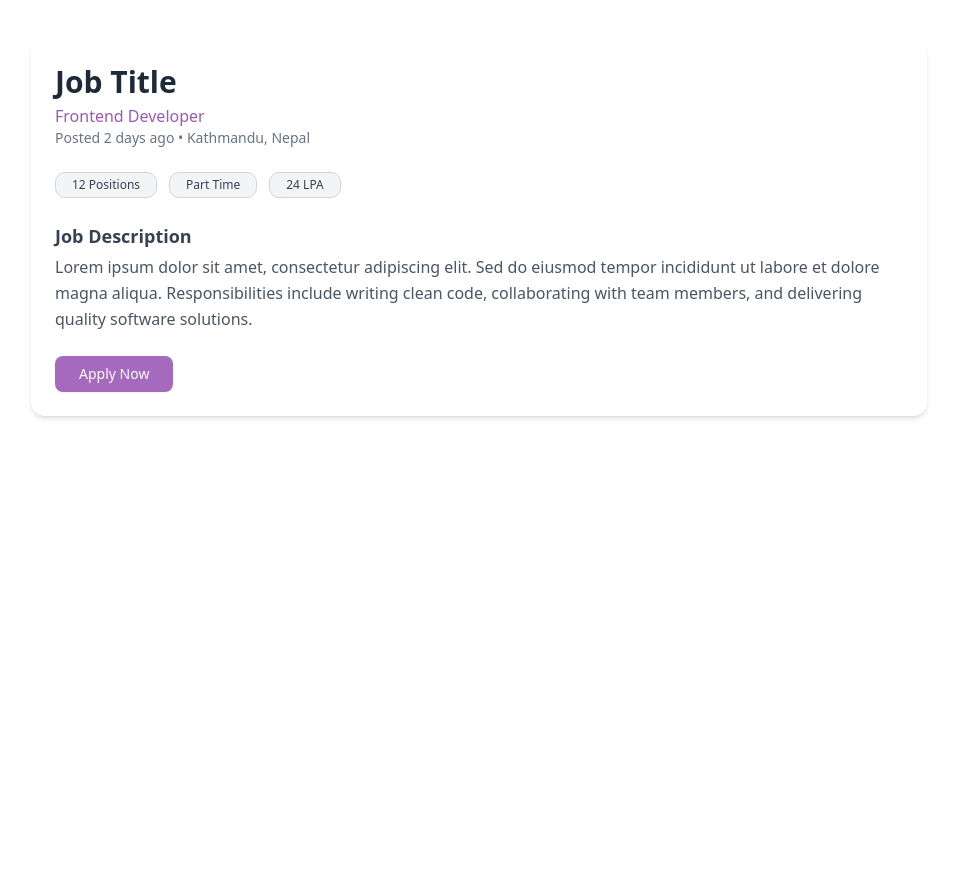
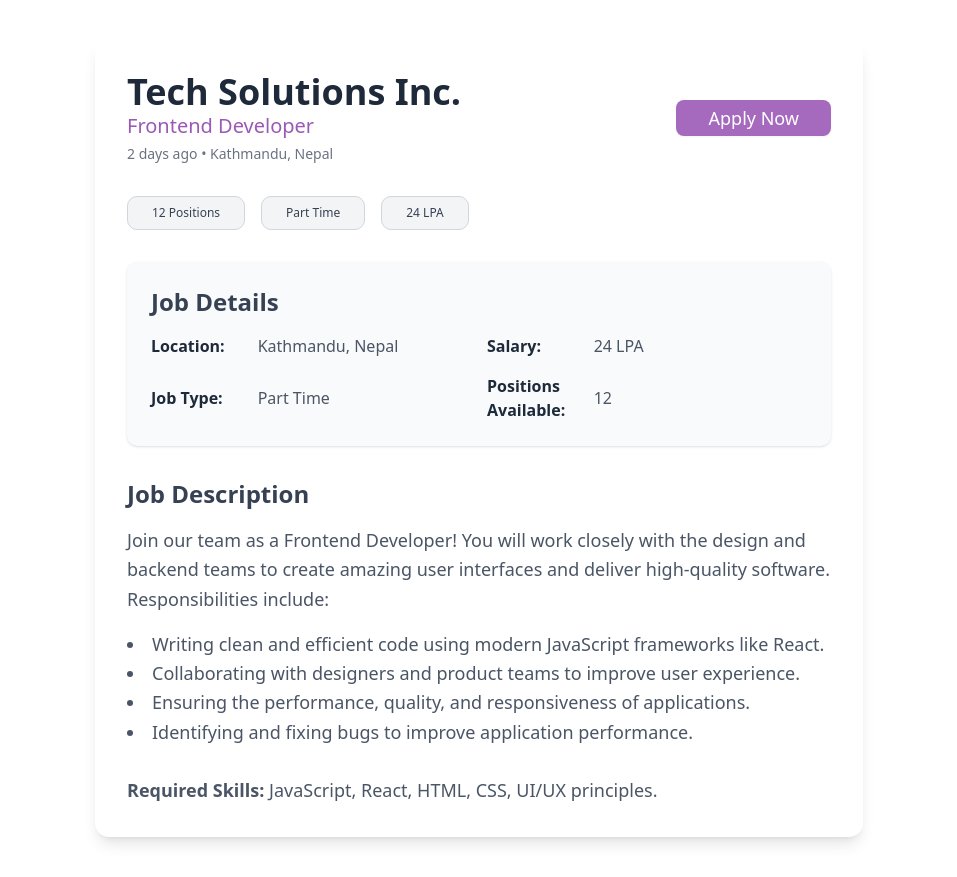
Before and after one commit to Anupama-n/job-portal, a React (Vite) app in the folder frontend/: page /jobs/description/1 in a window 1280 px wide. Shown: the whole page, without its empty margins (161-1118 px from the left). Before the commit the page ends 800 px from the top, so only its background shows below. Built offline with nearby package versions, Linux system fonts and the light colour scheme.

Commit message:
changed jobdescription UI

```diff
--- a/frontend/src/components/Job.jsx
+++ b/frontend/src/components/Job.jsx
@@ -5,13 +5,28 @@ import { Avatar, AvatarImage, AvatarFallback } from './ui/avatar';
 import { Badge } from './ui/badge';
 import { useNavigate } from 'react-router-dom';
 
-const Job = () => {
-  const jobId = "dummyjobid";
+const Job = ({ job }) => {
   const navigate = useNavigate();
+
+  if (!job || !job.createdAt) {
+    return (
+      <div className="bg-white p-5 rounded-lg shadow-md text-red-500">
+        Error: Job data is missing or incomplete.
+      </div>
+    );
+  }
+
+  const postedDate = new Date(job.createdAt).toLocaleDateString('en-US', {
+    year: 'numeric',
+    month: 'long',
+    day: 'numeric',
+  });
+
   return (
+
     <div className="bg-white p-5 rounded-lg shadow-md hover:shadow-lg transition-all space-y-4 w-full">
       <div className="flex justify-between items-center">
-        <p className="text-sm text-gray-500">2 days ago</p>
+        <p className="text-sm text-gray-500">Posted on {postedDate}</p>
         <Button variant="outline" className="rounded-full" size="icon">
           <Bookmark className="w-4 h-4" />
         </Button>
@@ -20,45 +35,41 @@ const Job = () => {
       <div className="flex items-center gap-4">
         <Avatar className="w-16 h-16">
           <AvatarImage
-            src="https://encrypted-tbn0.gstatic.com/images?q=tbn:ANd9GcTfBHyuf_bJCZp8l1H7u1JJDjkaGnv7_N1IAw&s"
+            src={job.company?.logo || "https://encrypted-tbn0.gstatic.com/images?q=tbn:ANd9GcTfBHyuf_bJCZp8l1H7u1JJDjkaGnv7_N1IAw&s"}
             alt="Company Logo"
           />
           <AvatarFallback>CL</AvatarFallback>
         </Avatar>
         <div>
-          <h2 className="text-lg font-semibold text-gray-800">Company Name</h2>
-          <p className="text-sm text-gray-500">Nepal</p>
+          <h2 className="text-lg font-semibold text-gray-800">{job.company?.name || "Company Name"}</h2>
+          <p className="text-sm text-gray-500">{job.location}</p>
         </div>
       </div>
 
       <div>
-        <h3 className="text-xl font-bold text-[#9B59B6] mb-1">Title</h3>
+        <h3 className="text-xl font-bold text-[#9B59B6] mb-1">{job.title}</h3>
         <p className="text-sm text-gray-600">
-          Lorem ipsum dolor sit amet consectetur adipisicing elit. Fugiat ipsam earum facere.
+          {job.description}
         </p>
       </div>
 
       <div className="flex gap-2 flex-wrap sm:flex-nowrap">
         <Badge className="text-gray-700 font-medium py-1 px-4 border border-gray-400 bg-white rounded-lg">
-          12 Positions
+          {job.position} Position{job.position > 1 ? 's' : ''}
         </Badge>
         <Badge className="text-gray-700 font-medium py-1 px-4 border border-gray-400 bg-white rounded-lg">
-          Part Time
+          {job.jobType}
         </Badge>
         <Badge className="text-gray-700 font-medium py-1 px-4 border border-gray-400 bg-white rounded-lg">
-          24LPA
+          {job.salary} LPA
         </Badge>
       </div>
 
       <div className="flex gap-2">
-        <Button variant='outline' onClick={() => navigate(`/jobs/description/${jobId}`)}>Details</Button>
+        <Button variant='outline' onClick={() => navigate(`/jobs/description/${job._id}`)}>Details</Button>
         <Button className="bg-[#A569BD] hover:bg-[#8e44ad] text-white">
-  Save For Later
-</Button>
-
-
-
-
+          Save For Later
+        </Button>
       </div>
     </div>
   );
--- a/frontend/src/components/JobDescription.jsx
+++ b/frontend/src/components/JobDescription.jsx
@@ -5,46 +5,86 @@ import { Button } from './ui/button';
 const JobDescription = () => {
     const isApplied = false;
     const jobRole = "Frontend Developer";
+    const companyName = "Tech Solutions Inc.";
+    const location = "Kathmandu, Nepal";
+    const postedDate = "2 days ago";
+    const positionsAvailable = 12;
+    const jobType = "Part Time";
+    const salary = "24 LPA";
 
     return (
-        <div className="max-w-4xl mx-auto p-6 bg-white rounded-xl shadow-md my-10 space-y-6">
-            <div>
-                <h1 className="text-3xl font-bold text-gray-800 mb-1">Job Title</h1>
-                <p className="text-md text-[#9B59B6] font-medium">{jobRole}</p>
-                <p className="text-sm text-gray-500">Posted 2 days ago • Kathmandu, Nepal</p>
+        <div className="max-w-3xl mx-auto p-8 bg-white rounded-xl shadow-lg my-10 space-y-8">
+
+            <div className="flex flex-col md:flex-row justify-between items-center">
+                <div>
+                    <h1 className="text-4xl font-semibold text-gray-800">{companyName}</h1>
+                    <p className="text-xl text-[#9B59B6] font-medium">{jobRole}</p>
+                    <p className="text-sm text-gray-500 mt-1">{postedDate} • {location}</p>
+                </div>
+                <div className="mt-6 md:mt-0">
+                    <Button
+                        className={`px-8 py-3 text-lg ${
+                            isApplied
+                                ? 'bg-gray-600 text-white cursor-not-allowed'
+                                : 'bg-[#A569BD] hover:bg-[#8e44ad] text-white'
+                        }`}
+                        disabled={isApplied}
+                    >
+                        {isApplied ? 'Already Applied' : 'Apply Now'}
+                    </Button>
+                </div>
             </div>
 
-            <div className="flex flex-wrap gap-3">
-                <Badge className="bg-gray-100 text-gray-700 font-medium py-1 px-4 border border-gray-300 rounded-lg">
-                    12 Positions
+
+            <div className="flex flex-wrap gap-4 mt-6">
+                <Badge className="bg-gray-100 text-gray-700 font-medium py-2 px-6 border border-gray-300 rounded-lg">
+                    {positionsAvailable} Positions
                 </Badge>
-                <Badge className="bg-gray-100 text-gray-700 font-medium py-1 px-4 border border-gray-300 rounded-lg">
-                    Part Time
+                <Badge className="bg-gray-100 text-gray-700 font-medium py-2 px-6 border border-gray-300 rounded-lg">
+                    {jobType}
                 </Badge>
-                <Badge className="bg-gray-100 text-gray-700 font-medium py-1 px-4 border border-gray-300 rounded-lg">
-                    24 LPA
+                <Badge className="bg-gray-100 text-gray-700 font-medium py-2 px-6 border border-gray-300 rounded-lg">
+                    {salary}
                 </Badge>
             </div>
 
-            <div>
-                <h2 className="text-lg font-semibold text-gray-700 mb-1">Job Description</h2>
-                <p className="text-gray-600 leading-relaxed">
-                    Lorem ipsum dolor sit amet, consectetur adipiscing elit. Sed do eiusmod tempor incididunt ut labore et dolore magna aliqua.
-                    Responsibilities include writing clean code, collaborating with team members, and delivering quality software solutions.
-                </p>
+            <div className="mt-8 bg-gray-50 p-6 rounded-lg shadow-sm">
+                <h2 className="text-2xl font-semibold text-gray-700 mb-4">Job Details</h2>
+                <div className="grid grid-cols-1 md:grid-cols-2 gap-4 text-gray-600">
+                    <div className="flex items-center">
+                        <span className="font-semibold text-gray-800 w-1/3">Location:</span>
+                        <span>{location}</span>
+                    </div>
+                    <div className="flex items-center">
+                        <span className="font-semibold text-gray-800 w-1/3">Salary:</span>
+                        <span>{salary}</span>
+                    </div>
+                    <div className="flex items-center">
+                        <span className="font-semibold text-gray-800 w-1/3">Job Type:</span>
+                        <span>{jobType}</span>
+                    </div>
+                    <div className="flex items-center">
+                        <span className="font-semibold text-gray-800 w-1/3">Positions Available:</span>
+                        <span>{positionsAvailable}</span>
+                    </div>
+                </div>
             </div>
 
-            <div>
-                <Button
-                    className={`px-6 py-2 text-sm ${
-                        isApplied
-                            ? 'bg-gray-600 text-white cursor-not-allowed hover:bg-gray-700'
-                            : 'bg-[#A569BD] hover:bg-[#8e44ad] text-white'
-                    }`}
-                    disabled={isApplied}
-                >
-                    {isApplied ? 'Already Applied' : 'Apply Now'}
-                </Button>
+            <div className="mt-8">
+                <h3 className="text-2xl font-semibold text-gray-700 mb-4">Job Description</h3>
+                <p className="text-lg text-gray-600 leading-relaxed">
+                    Join our team as a Frontend Developer! You will work closely with the design and backend teams to create amazing user interfaces
+                    and deliver high-quality software. Responsibilities include:
+                    <br />
+                    <ul className="list-disc list-inside mt-4 text-gray-600">
+                        <li>Writing clean and efficient code using modern JavaScript frameworks like React.</li>
+                        <li>Collaborating with designers and product teams to improve user experience.</li>
+                        <li>Ensuring the performance, quality, and responsiveness of applications.</li>
+                        <li>Identifying and fixing bugs to improve application performance.</li>
+                    </ul>
+                    <br />
+                    <strong>Required Skills:</strong> JavaScript, React, HTML, CSS, UI/UX principles.
+                </p>
             </div>
         </div>
     );
--- a/frontend/src/components/LatestJobCard.jsx
+++ b/frontend/src/components/LatestJobCard.jsx
@@ -1,38 +1,45 @@
 import React from 'react';
 import { Badge } from './ui/badge';
 
-const LatestJobCard = () => {
+
+const LatestJobCard = ({ job }) => {
+  const postedDate = new Date(job.createdAt).toLocaleDateString('en-US', {
+    year: 'numeric',
+    month: 'long',
+    day: 'numeric',
+  });
+
   return (
     <div className="bg-white p-6 rounded-lg shadow-lg hover:shadow-xl transition-all duration-300">
       <div className="flex justify-between items-center mb-4">
         <div>
-          <h1 className="text-2xl font-semibold text-[#34495E]">Company Name</h1>
-          <p className="text-sm text-gray-500">Nepal</p>
+          <h1 className="text-2xl font-semibold text-[#34495E]">{job.company?.name}</h1>
+          <p className="text-sm text-gray-500">{job.location}</p>
         </div>
-        <div className="text-sm text-gray-500">Posted 3 hours ago</div>
+        <div className="text-sm text-gray-500">Posted on {postedDate}</div>
       </div>
 
       <div className="mb-6">
-        <h2 className="text-xl font-bold text-[#9B59B6]">Job Title</h2>
+        <h2 className="text-xl font-bold text-[#9B59B6]">{job.title}</h2>
         <p className="text-sm text-gray-600 mt-2">
-          Lorem ipsum dolor sit amet consectetur adipisicing elit. Nulla, odio.
+          {job.description}
         </p>
       </div>
 
       <div className="flex flex-wrap gap-2">
         <Badge className="text-gray-700 font-medium py-1 px-4 border border-gray-400 bg-white rounded-lg">
-          12 Positions
+          {job.position} Position{job.position > 1 ? 's' : ''}
         </Badge>
         <Badge className="text-gray-700 font-medium py-1 px-4 border border-gray-400 bg-white rounded-lg">
-          Part Time
+          {job.jobType}
         </Badge>
         <Badge className="text-gray-700 font-medium py-1 px-4 border border-gray-400 bg-white rounded-lg">
-          24LPA
+          {job.salary} LPA
         </Badge>
       </div>
-
     </div>
   );
 };
 
+
 export default LatestJobCard;
--- a/frontend/src/components/home.jsx
+++ b/frontend/src/components/home.jsx
@@ -4,8 +4,10 @@ import HeroSection from './HeroSection'
 import CategoryCarousel from './CategoryCarousel'
 import LatestJobs from './LatestJobs'
 import Footer from './Footer'
+import useGetAllJobs from '@/hooks/useGetAllJobs'
 
 const Home = () => {
+  useGetAllJobs();
   return (
     <div>
         <Navbar/>
--- a/frontend/src/redux/store.js
+++ b/frontend/src/redux/store.js
@@ -1,9 +1,11 @@
 import { configureStore } from "@reduxjs/toolkit";
 import authSlice from "./authSlice"
+import jobSlice from "./jobSlice";
 
 const store = configureStore({
     reducer: {
-        auth: authSlice
+        auth: authSlice,
+        job: jobSlice,
 
     }
 });
--- a/frontend/src/utils/constant.js
+++ b/frontend/src/utils/constant.js
@@ -1 +1,3 @@
 export const USER_API_END_POINT = "http://localhost:8000/api/v1/user";
+
+export const JOB_API_END_POINT = "http://localhost:8000/api/v1/job"
```
Also changed, not shown: frontend/src/components/Jobs.jsx (+10 -6 lines), frontend/src/components/LatestJobs.jsx (+7 -3 lines), frontend/src/hooks/useGetAllJobs.jsx (added, +27 -0 lines), frontend/src/redux/jobSlice.js (added, +16 -0 lines).
